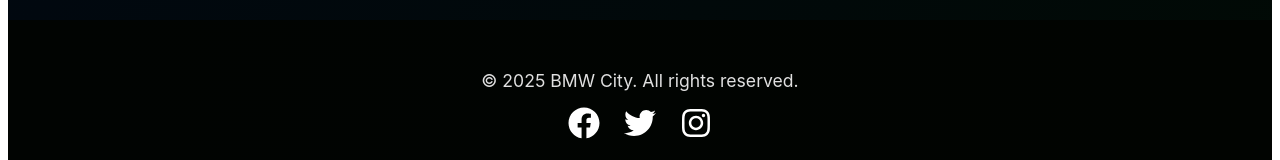
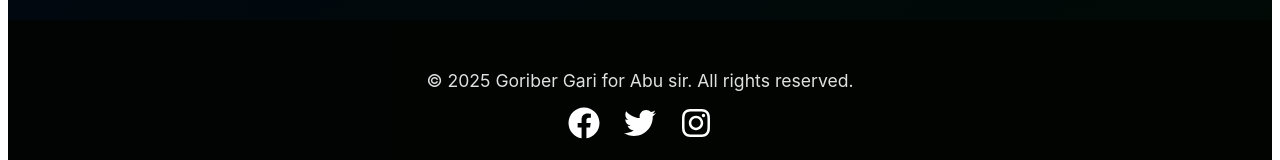
Before and after one commit to hasanmehediii/CSE-2211-Project, a React (Vite) app in the folder frontend/: page /login in a window 1280 px wide. Shown: the part 760-920 px from the top of the page. Built offline with nearby package versions, Linux system fonts and the light colour scheme; no server answers.

Commit message:
name changed

```diff
--- a/frontend/src/components/Footer.jsx
+++ b/frontend/src/components/Footer.jsx
@@ -38,7 +38,7 @@ const Footer = () => {
     <footer style={footerStyle}>
       {/* Footer Text */}
       <p style={footerTextStyle}>
-        &copy; 2025 BMW City. All rights reserved.
+        &copy; 2025 Goriber Gari for Abu sir. All rights reserved.
       </p>
 
       {/* Social Icons */}
--- a/frontend/src/pages/Home.jsx
+++ b/frontend/src/pages/Home.jsx
@@ -107,7 +107,7 @@ const Home = () => {
       <div className="page">
         <Navbar/>
         <section className="hero">
-          <h1 className="hero-title">Welcome to BMW City</h1>
+          <h1 className="hero-title">Welcome to Goriber Gari</h1>
           <p className="hero-subtitle">Experience the ride of your dreams</p>
           <button
             className="hero-button"
@@ -263,7 +263,7 @@ const Home = () => {
           color: #f43f5e;
         }
         .category-section {
-          margin-bottom: 1.5rem;
+          margin-bottom: 5rem;
           position: relative;
         }
         .category-title {
```
